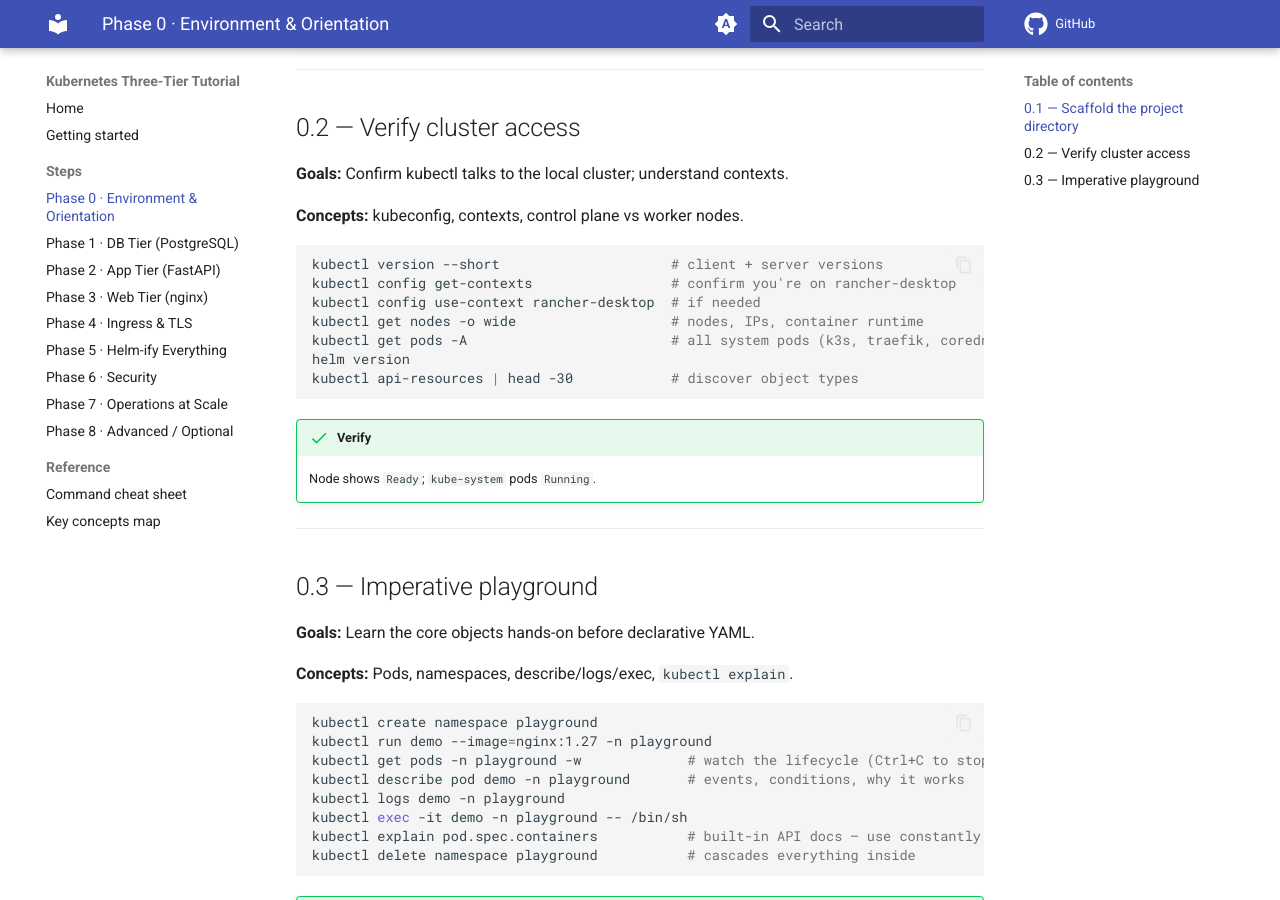
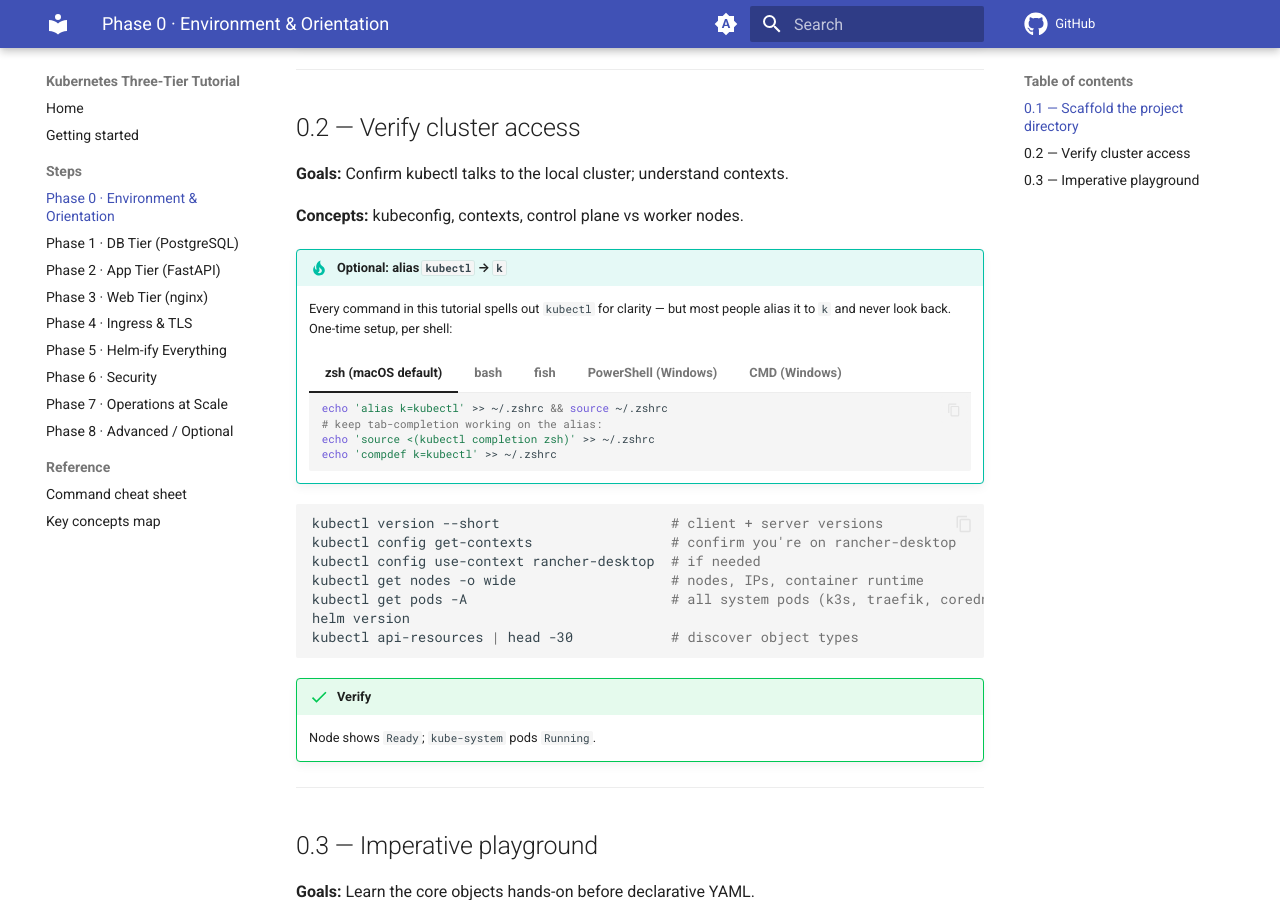
Before and after one commit to francoisharmse/k8s-tutorial, an MkDocs documentation site: the page built from docs/steps/phase-0.md, in a window 1280 px wide and 900 px high, scrolled down 1056 px. Built offline with MkDocs 1.6.1 and Material for MkDocs 9.7.7, drawn with Linux system fonts in a browser that asks for light colours; comment, search, counter and statistics services are not loaded.

Commit message:
Added kubectl alias setup instructions for multiple shells in Phase 0 documentation

````diff
--- a/docs/steps/phase-0.md
+++ b/docs/steps/phase-0.md
@@ -60,6 +60,46 @@ git tag phase-0
 
 **Concepts:** kubeconfig, contexts, control plane vs worker nodes.
 
+!!! tip "Optional: alias `kubectl` → `k`"
+    Every command in this tutorial spells out `kubectl` for clarity — but most
+    people alias it to `k` and never look back. One-time setup, per shell:
+
+    === "zsh (macOS default)"
+
+        ```bash
+        echo 'alias k=kubectl' >> ~/.zshrc && source ~/.zshrc
+        # keep tab-completion working on the alias:
+        echo 'source <(kubectl completion zsh)' >> ~/.zshrc
+        echo 'compdef k=kubectl' >> ~/.zshrc
+        ```
+
+    === "bash"
+
+        ```bash
+        echo 'alias k=kubectl' >> ~/.bashrc && source ~/.bashrc
+        # on macOS the login file is ~/.bash_profile instead
+        # completion: complete -o default -F __start_kubectl k
+        ```
+
+    === "fish"
+
+        ```bash
+        echo 'alias k=kubectl' >> ~/.config/fish/config.fish
+        ```
+
+    === "PowerShell (Windows)"
+
+        ```powershell
+        Set-Alias k kubectl                                # current session
+        Add-Content $PROFILE 'Set-Alias k kubectl'         # persist
+        ```
+
+    === "CMD (Windows)"
+
+        ```bat
+        doskey k=kubectl $*    :: current session only
+        ```
+
 ```bash
 kubectl version --short                     # client + server versions
 kubectl config get-contexts                 # confirm you're on rancher-desktop
````
Also changed, not shown: README.md (+7 -0 lines).
